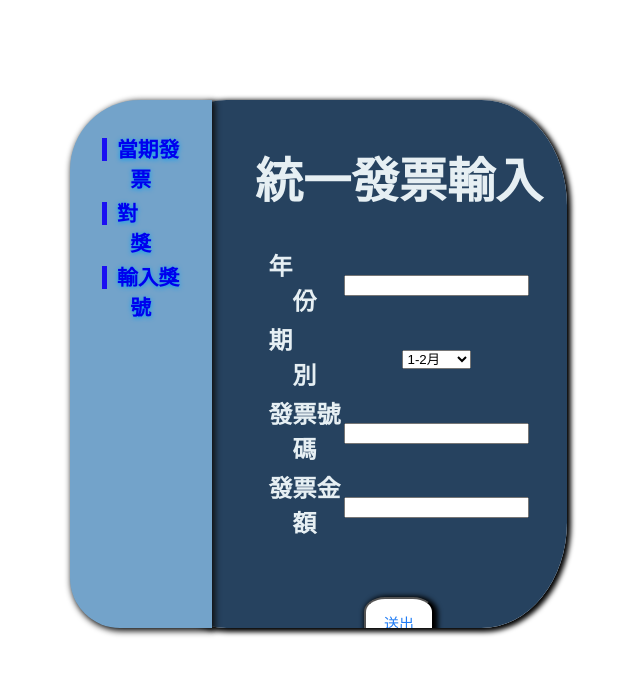
After one commit to wdaweb/etax-list-1736, a PHP site: page / in a window 1280 px wide. The commit adds this page. Shown: the top 675 px of the page, without its empty margins (306-946 px from the left). Run offline with PHP 8.4, Linux system fonts and the light colour scheme.

Commit message:
版型修改
版型修改

```diff
--- a/REC.php
+++ b/REC.php
@@ -35,7 +35,7 @@
             <td><a href="REC.php?id=6">11-12月</a></td>
         </tr>
         <tr>
-            <td><a href="ind.php?">回首頁</a></td>
+            <td><a href="index.php?">回首頁</a></td>
         </tr>
 
     </table>
@@ -136,7 +136,7 @@ $rows=$pdo->query($sql)->fetch();
         </tr>
        <tr>
        <td colspan="3"><br>
-       <a href="ind.php">回首頁</a>
+       <a href="index.php">回首頁</a>
        </td>
        </tr>
     </table>
--- /dev/null
+++ b/index.php
@@ -0,0 +1,69 @@
+<!DOCTYPE html>
+<html lang="en">
+<head>
+    <meta charset="UTF-8">
+    <meta name="viewport" content="width=device-width, initial-scale=1.0">
+    <meta http-equiv="X-UA-Compatible" content="ie=edge">
+    <title>統一發票兌獎</title>
+    <link rel="stylesheet" href="./css/style.css">
+    <style>
+
+    </style>
+</head>
+<body>
+<?php
+?>
+<div id="bg">
+<div class="A">
+            <table>
+                <tr>
+                    <td><a href="num.php">當期發票</a></td>
+                </tr>
+                <tr>
+                    <td><a href="REC.php">對&emsp;&emsp;獎</a></td>
+                </tr>
+                <tr>
+                    <td><a href="win.php">輸入獎號</a></td>
+                </tr>
+            </table>
+        </div>
+    <div class="B">
+        <h1>統一發票輸入</h1>
+        <form action="index_api.php" method="POST" >
+            <table>
+                <tr>
+                    <td>年&emsp;&emsp;份</td>
+                    <td><input type="text" name="year" id="year" ></td>
+                </tr>
+                <tr>
+                    <td>期&emsp;&emsp;別</td>
+                    <td><select name="mon" id="mon">
+                        <option value="1">1-2月</option>
+                        <option value="2">3-4月</option>
+                        <option value="3">5-6月</option>
+                        <option value="4">7-8月</option>
+                        <option value="5">9-10月</option>
+                        <option value="6">11-12月</option>
+                    </select></td>
+                </tr>
+                <tr>
+                    <td>發票號碼</td>
+                    <td><input type="text" name="num" id="num"></td>
+                </tr>
+                <tr>
+                    <td>發票金額</td>
+                    <td><input type="text" name="money" id="money"></td>
+                </tr>
+                <tr>
+                    <td colspan="2"><br><br>
+                    <input type="submit" value="送出" class="inpu">
+
+                    </td>
+                </tr>
+            </table>
+        </form>
+    </div>
+
+    </div>
+</body>
+</html>
--- a/index_api.php
+++ b/index_api.php
@@ -63,7 +63,7 @@ if(!empty($_POST['year'])||(!empty($_POST['mon']))){
   </tr>
 
   <div class="right">
-  <a href="ind.php">繼續輸入</a>
+  <a href="index.php">繼續輸入</a>
   </div>
 </table>
 <?php
--- a/num.php
+++ b/num.php
@@ -36,7 +36,7 @@
             <td><a href="num.php?id=6">11-12月</a></td>
         </tr>
         <tr>
-            <td><a href="ind.php?">回首頁</a></td>
+            <td><a href="index.php?">回首頁</a></td>
         </tr>
 
     </table>
```
Also changed, not shown: REC_.php (+15 -9 lines), win.php (+10 -3 lines), rand_.php (line endings or trailing spaces), win_.php (line endings or trailing spaces), 心智圖.jpg (added).
